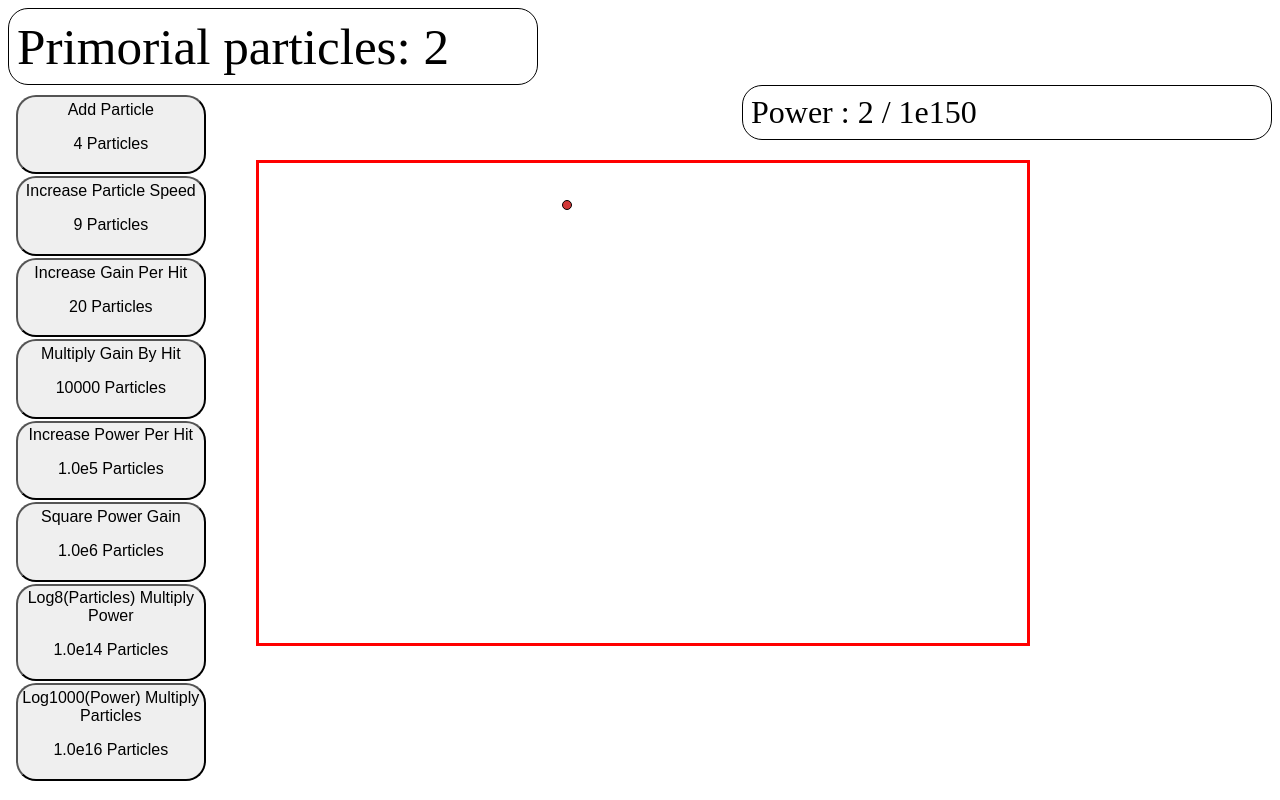
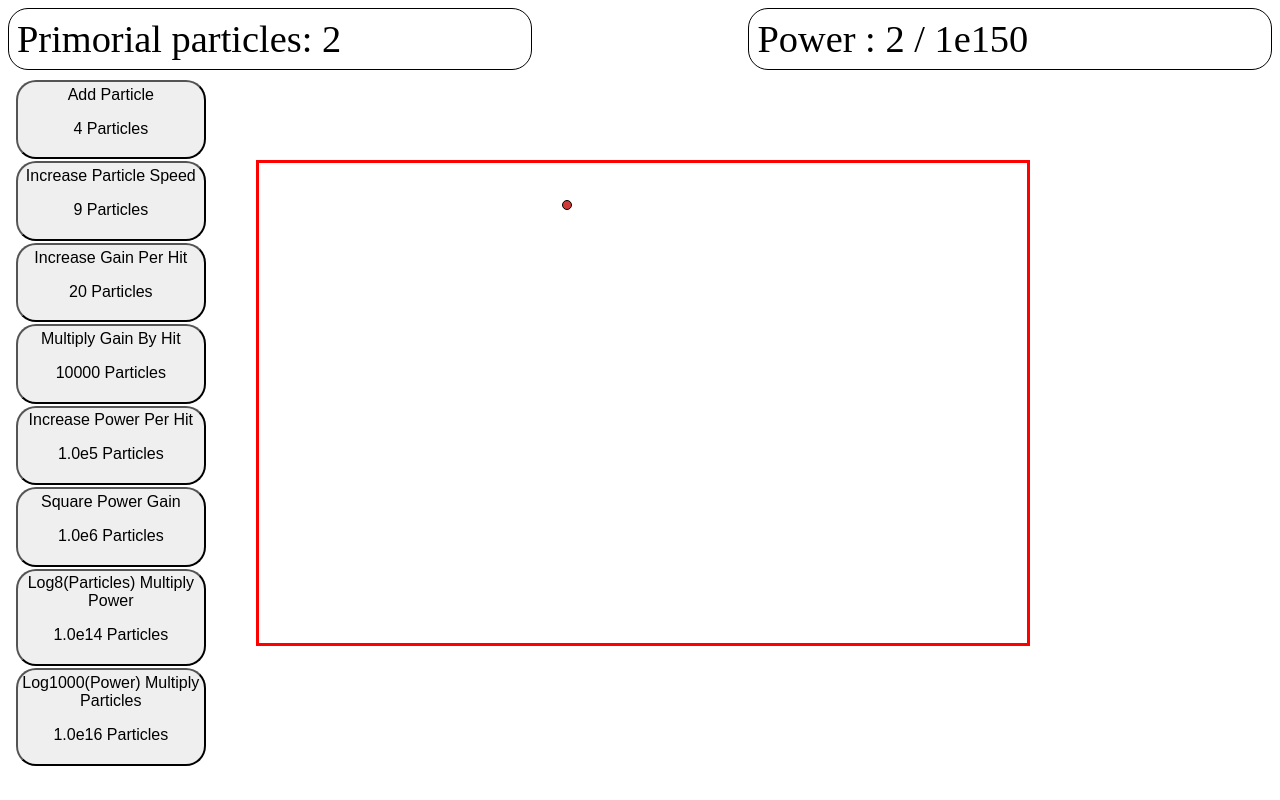
Before and after one commit to LewisSaber/Evolution, a plain HTML site: page index.html in a window 1280 px wide. Drawn offline with Linux system fonts and the light colour scheme.

Commit message:
Attemp to fix

```diff
--- a/styles.css
+++ b/styles.css
@@ -1,12 +1,12 @@
 #counter {
 
-  font-size: 4vw;
+  font-size: 3vw;
   border-radius: 20px;
   border: solid black 1px;
   padding: 1vh;
   display: block;
   float: left;
-  width: 40vw;
+  width: 40%;
 
 }
 #counter > * {
@@ -52,12 +52,12 @@
 {
     display: block;
     float: right;
-    font-size: 4vh;
+    font-size: 3vw;
     border-radius: 20px;
     border: solid black 1px;
     padding: 1vh;
-    width: 40vw;
-    margin-left: 20vw;
+    width: 40%;
+    margin-left: 10%;
 }
 #powerdiv > * {
     display: inline;
```
